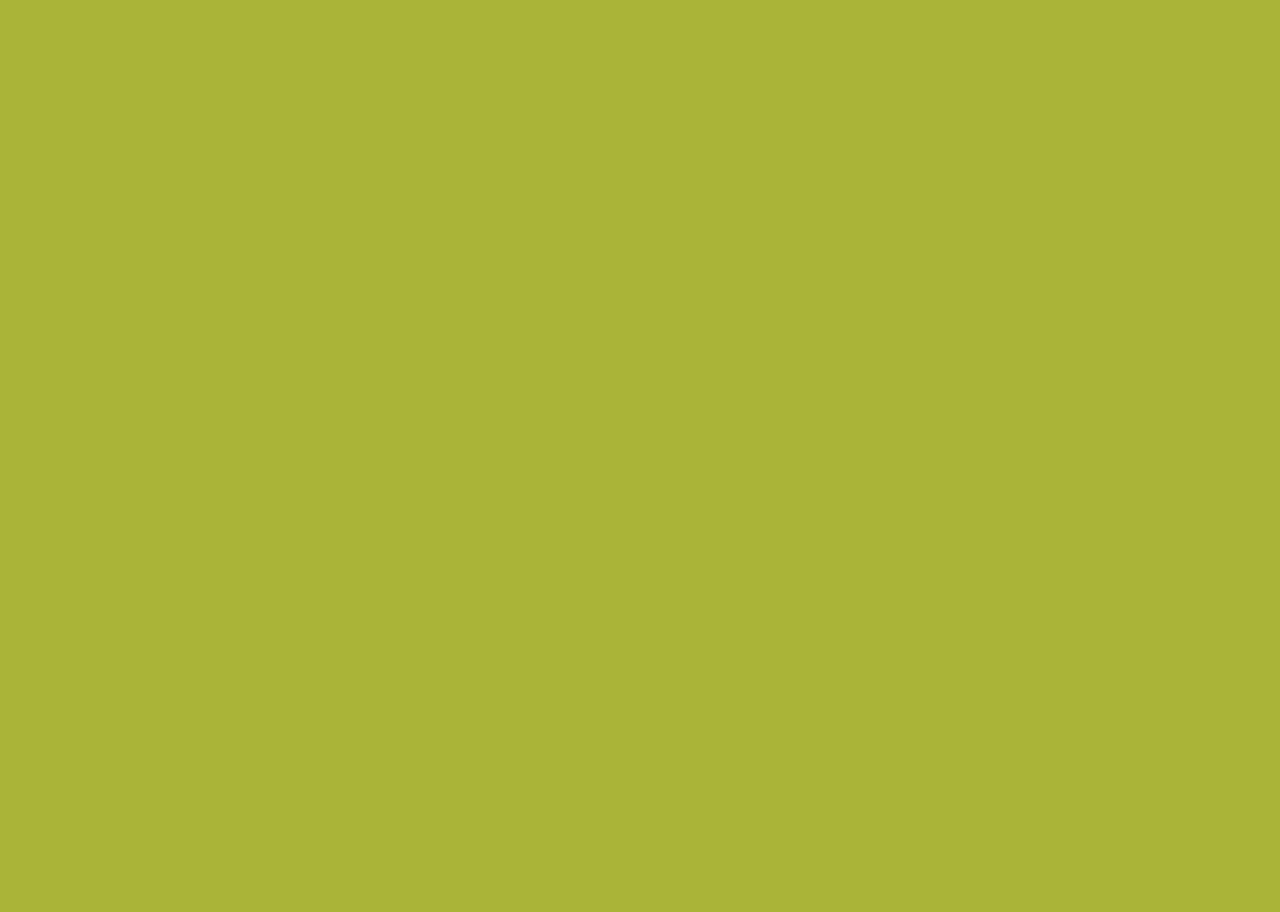
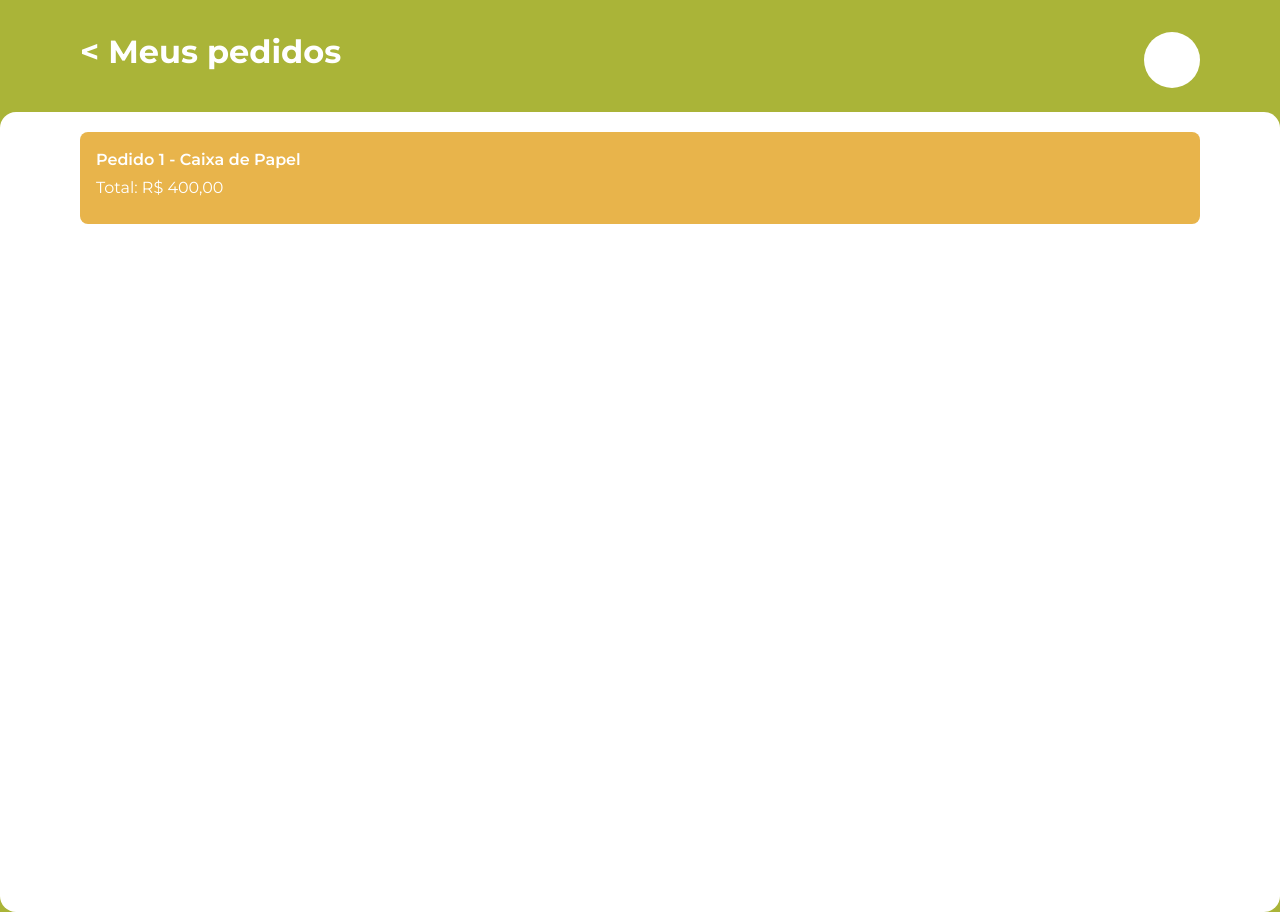
Before and after one commit to EloiseFeh/ExpoHack, a React (Create React App) app: page /my-requests in a window 1280 px wide. Before the commit this address had no page. Before the commit the page ends 800 px from the top, so only its background shows below. Built offline with nearby package versions, Linux system fonts and the light colour scheme.

Commit message:
my requests page

```diff
--- a/src/App.js
+++ b/src/App.js
@@ -11,6 +11,7 @@ import AuthProvider from "./services/auth";
 import CategoryPage from "./pages/Category/category";
 import SupplierPage from "./pages/Supplier/Supplier";
 import FinishRequest from "./pages/Requests/FinishRequest";
+import MyRequests from "./pages/Requests/MyRequests";
 
 const App = () => {
   const [isLoading, setIsLoading] = useState(true);
@@ -42,6 +43,7 @@ const App = () => {
                       <Route path="/home" element={<Home />} />
                       <Route path="/categories/:id" element={<CategoryPage />} />
                       <Route path="/suppliers/:id" element={<SupplierPage />} />
+                      <Route path="/my-requests" element={<MyRequests />} />
                       <Route path="/request" element={<Requests />} />
                       <Route path="/finish-request" element={<FinishRequest/>}/>
                       <Route path="/cadastro" element={<Cadastro />} />
--- /dev/null
+++ b/src/pages/Requests/MyRequests.js
@@ -0,0 +1,35 @@
+import React from "react";
+import "../../styles/Home.css";
+import "../../styles/Category.css";
+import "../../styles/Request.css";
+import { useNavigate } from "react-router-dom";
+
+
+const MyRequests = () => {
+    const navigation = useNavigate();
+
+    const handleBack = () => {
+        navigation(-1);
+    }
+
+    return (
+        <div>
+            <div className="header container flex mt-8 justify-between items-center">
+                <h1 className="title font-bold text-3xl align-middle"> <span onClick={handleBack}>&lt;</span> Meus pedidos </h1>
+                <div className="profile-div w-14 h-14 rounded-full bg-white">
+                </div>
+            </div>
+            <div className="container absolute bg-white h-full mt-6 rounded-l-2xl rounded-r-2xl">
+            <div className="supplier-card w-full flex justify-between p-4 rounded-lg mt-5">
+                <div className="flex flex-col items-start">
+                    <h1 className="supplier-title font-semibold mb-1 text-white">Pedido 1 - Caixa de Papel</h1>
+                    <p className="supplier-description mb-2 text-white">Total: R$ 400,00</p>
+                </div>
+        </div>
+
+                </div>
+            </div>
+    );
+}
+
+export default MyRequests;
```
